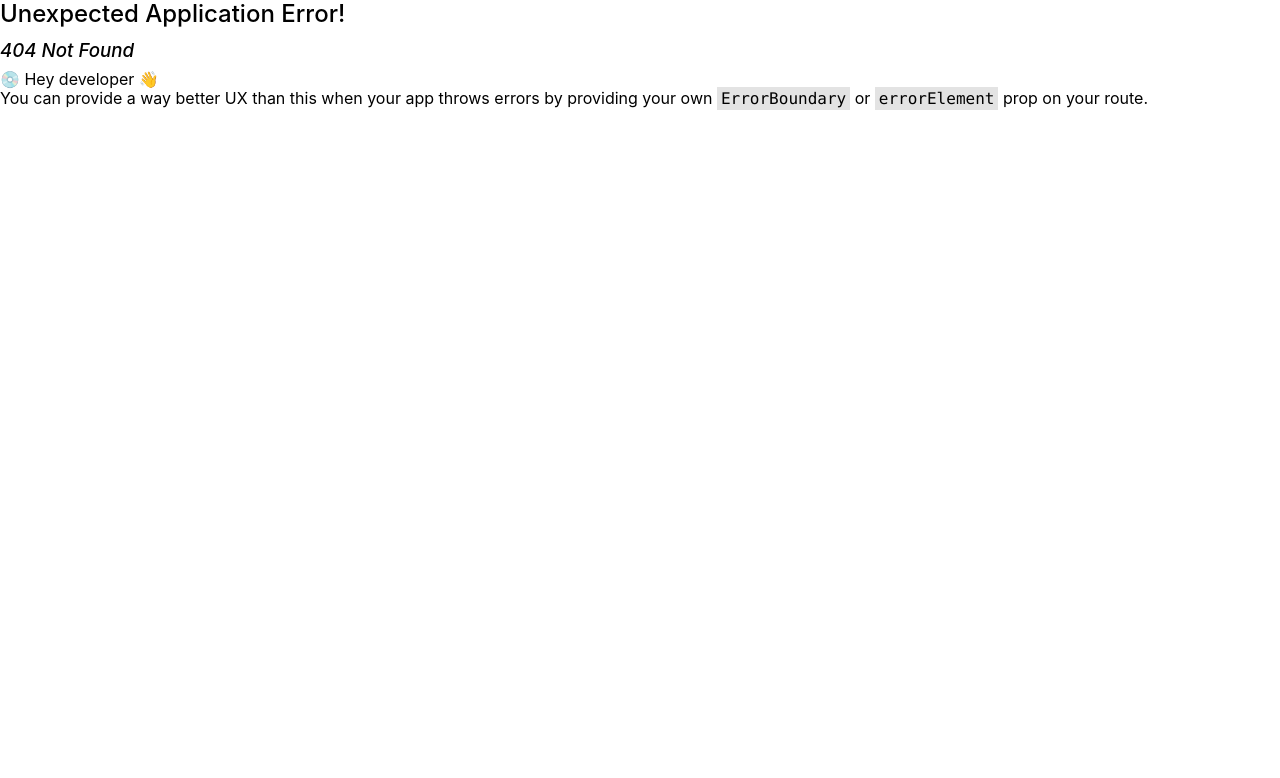
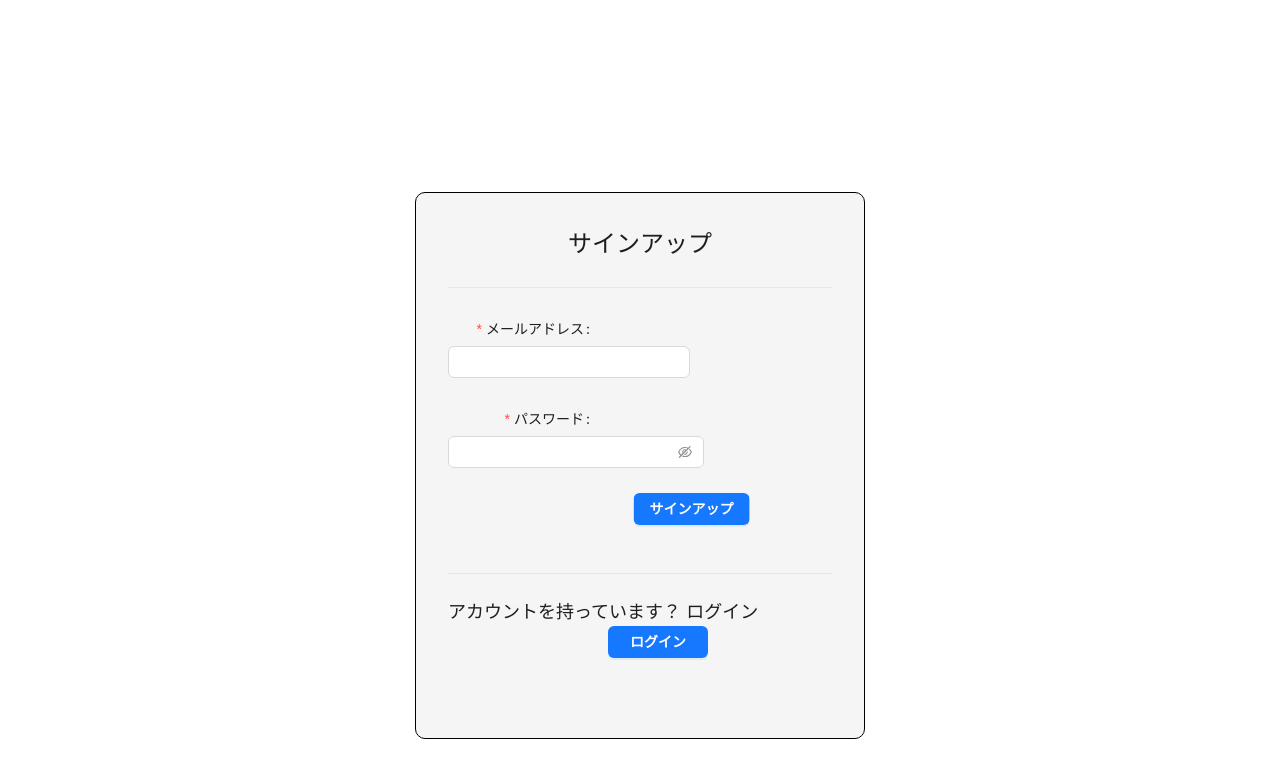
Before and after one commit to onika2332/itss2-books-reviews, a React (Create React App) app: page /signup in a window 1280 px wide. Before the commit this address had no page. Shown: the top 778 px of the page. Built offline with nearby package versions, Linux system fonts and the light colour scheme.

Commit message:
Add Signup page, fix Login page

```diff
--- a/src/App.js
+++ b/src/App.js
@@ -2,6 +2,7 @@ import "antd/dist/reset.css";
 import { createBrowserRouter, Link, RouterProvider } from "react-router-dom";
 import "./App.scss";
 import Login from "./components/login/Login";
+import Signup from "./components/Signup";
 import { PATHS } from "./config/paths";
 
 function App() {
@@ -19,6 +20,10 @@ function App() {
       path: PATHS.login,
       element: <Login />,
     },
+    {
+      path: PATHS.signup,
+      element: <Signup />,
+    }
   ]);
 
   return (
--- a/src/components/Signup.js
+++ b/src/components/Signup.js
@@ -0,0 +1,121 @@
+import { Button, Divider, Form, Input } from "antd";
+import { useCallback, useState } from "react";
+import { useNavigate } from "react-router-dom";
+import { PATHS } from "../config/paths";
+import { testSignup } from "./login/service";
+import styles from "./login/styles.module.scss";
+
+function Signup() {
+    const [account, setAccount] = useState({});
+    const [message, setMessage] = useState("");
+    const navigate = useNavigate();
+
+    const onFinish = (value) => {
+        setAccount({ ...value });
+        fetchAPIUser();
+        console.log("Success:",value);
+        setMessage("");
+    }
+
+    const onFinishFailed = (error) => {
+        console.log("Failed : ", error);
+        setMessage("間違ったメールまたはパスワード");
+    }
+
+    const fetchAPIUser = useCallback(
+        () => {
+            testSignup(account)
+                .then(
+                    (res) => {
+                        console.log(res);
+                    }
+                )
+                .catch(
+                    (error) => {
+                        console.log(error);
+                    }
+                )
+        },
+        [account]
+    );
+
+    return (
+        <div className={styles.container}>
+            <p>{message}</p>
+            <Form
+                className={styles.form}
+                name="basic"
+                labelCol={{
+                    span: 8,
+                }}
+                wrapperCol={{
+                    span: 16,
+                }}
+                initialValues={{
+                    remember: true,
+                }}
+                onFinish={onFinish}
+                onFinishFailed={onFinishFailed}
+                autoComplete="off"
+            >
+                <p className={styles.title}>サインアップ</p>
+                <Divider />
+                <Form.Item
+                label="メールアドレス："
+                labelAlign=""
+                name="username"
+                rules={[
+                    {
+                    required: true,
+                    message: "Please input your username!",
+                    },
+                ]}
+                >
+                    <Input />
+                </Form.Item>
+
+                <Form.Item
+                label="パスワード："
+                name="password"
+                rules={[
+                    {
+                    required: true,
+                    message: "Please input your password!",
+                    },
+                ]}
+                >
+                    <Input.Password />
+                </Form.Item>
+
+                <Form.Item
+                wrapperCol={{
+                    offset: 8,
+                    span: 16,
+                }}
+                >
+                    <Button className={styles.btnLogin} type="primary" htmlType="submit">
+                        サインアップ
+                    </Button>
+                </Form.Item>
+
+                <Divider />
+                <div>
+                <span>アカウントを持っています？ ログイン</span>
+                <Button
+                    className={styles.btnLogin}
+                    type="primary"
+                    onClick={
+                        () => {
+                            navigate(PATHS.login);
+                        }
+                    }
+                >
+                    ログイン
+                </Button>
+                </div>
+            </Form>
+        </div>
+    );
+}
+
+export default Signup;
--- a/src/components/login/Login.js
+++ b/src/components/login/Login.js
@@ -1,12 +1,15 @@
 import { Button, Divider, Form, Input } from "antd";
 import { Anchor } from "antd";
 import React, { useCallback, useEffect, useState } from "react";
+import { useNavigate } from "react-router-dom";
+import { PATHS } from "../../config/paths";
 import { test1 } from "./service";
 import styles from "./styles.module.scss";
 
 const { Link } = Anchor;
 function Login() {
   const [account, setAccount] = useState({});
+  const navigate = useNavigate();
 
   const onFinish = (values) => {
     setAccount({ ...values });
@@ -94,7 +97,15 @@ function Login() {
         <Divider />
         <div>
           <span>新しいアカウント</span>
-          <Button className={styles.btnSignUp} type="primary">
+          <Button
+            className={styles.btnSignUp}
+            type="primary"
+            onClick={
+              () => {
+                  navigate(PATHS.signup);
+              }
+            }
+          >
             登録
           </Button>
         </div>
--- a/src/components/login/service.js
+++ b/src/components/login/service.js
@@ -25,3 +25,8 @@ export const test1 = (params) => {
   //   console.log(res);
   // });
 };
+
+export const testSignup = (params) => {
+  const signupURL = API_PATHS.signup;
+  return axios.post(signupURL, params);
+}
--- a/src/config/api-paths.js
+++ b/src/config/api-paths.js
@@ -2,4 +2,5 @@ export const base_url = "https://it-japanese.herokuapp.com/api";
 
 export const API_PATHS = {
   login: `${base_url}/user/login`,
+  signup: `${base_url}/user/signup`,
 };
--- a/src/config/paths.js
+++ b/src/config/paths.js
@@ -1,4 +1,5 @@
 export const PATHS = {
   home: "/",
   login: "/login",
+  signup: "/signup",
 };
```
Also changed, not shown: 1 other file (tests, documents, lock files or other folders).
